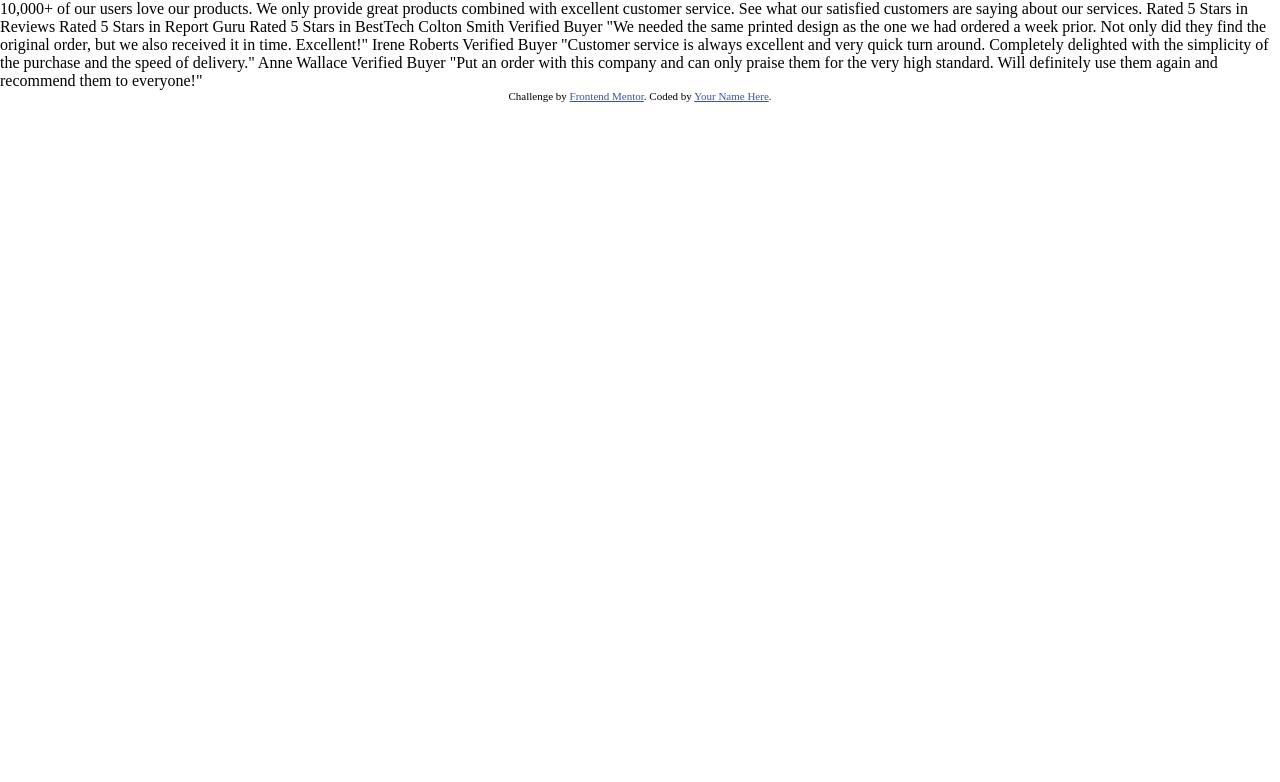
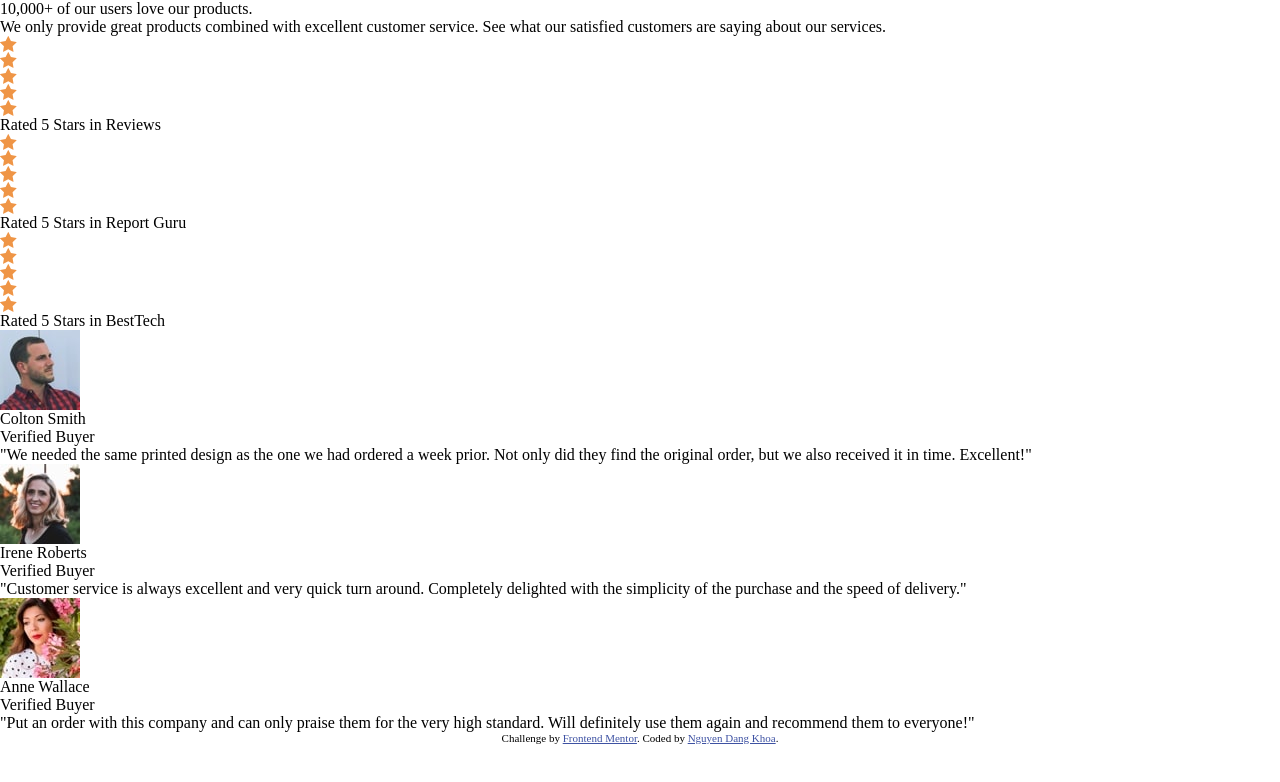
Before and after one commit to dangkhoa1195/social-proof-section, a plain HTML site: page index.html in a window 1280 px wide. Drawn offline with Linux system fonts and the light colour scheme.

Commit message:
update html

```diff
--- a/index.html
+++ b/index.html
@@ -27,23 +27,113 @@
     </style>
   </head>
   <body>
-    10,000+ of our users love our products. We only provide great products
-    combined with excellent customer service. See what our satisfied customers
-    are saying about our services. Rated 5 Stars in Reviews Rated 5 Stars in
-    Report Guru Rated 5 Stars in BestTech Colton Smith Verified Buyer "We needed
-    the same printed design as the one we had ordered a week prior. Not only did
-    they find the original order, but we also received it in time. Excellent!"
-    Irene Roberts Verified Buyer "Customer service is always excellent and very
-    quick turn around. Completely delighted with the simplicity of the purchase
-    and the speed of delivery." Anne Wallace Verified Buyer "Put an order with
-    this company and can only praise them for the very high standard. Will
-    definitely use them again and recommend them to everyone!"
-
+    <main id="main">
+      <section class="social-proof">
+        <div class="social-proof__desc">
+          <h1 class="social-proof__desc-title">
+            10,000+ of our users love our products.
+          </h1>
+          <p class="social-proof__desc-paragraph">
+            We only provide great products combined with excellent customer
+            service. See what our satisfied customers are saying about our
+            services.
+          </p>
+        </div>
+        <div class="social-proof__ratings">
+          <div class="rating">
+            <div class="rating__stars">
+              <img src="./images/icon-star.svg" alt="" />
+              <img src="./images/icon-star.svg" alt="" />
+              <img src="./images/icon-star.svg" alt="" />
+              <img src="./images/icon-star.svg" alt="" />
+              <img src="./images/icon-star.svg" alt="" />
+            </div>
+            <p class="rating__desc">Rated 5 Stars in Reviews</p>
+          </div>
+          <div class="rating">
+            <div class="rating__stars">
+              <img src="./images/icon-star.svg" alt="" />
+              <img src="./images/icon-star.svg" alt="" />
+              <img src="./images/icon-star.svg" alt="" />
+              <img src="./images/icon-star.svg" alt="" />
+              <img src="./images/icon-star.svg" alt="" />
+            </div>
+            <p class="rating__desc">Rated 5 Stars in Report Guru</p>
+          </div>
+          <div class="rating">
+            <div class="rating__stars">
+              <img src="./images/icon-star.svg" alt="" />
+              <img src="./images/icon-star.svg" alt="" />
+              <img src="./images/icon-star.svg" alt="" />
+              <img src="./images/icon-star.svg" alt="" />
+              <img src="./images/icon-star.svg" alt="" />
+            </div>
+            <p class="rating__desc">Rated 5 Stars in BestTech</p>
+          </div>
+        </div>
+        <div class="social-proof__testimonials">
+          <div class="testimonial">
+            <div class="testimonial__header">
+              <img
+                src="./images/image-colton.jpg"
+                alt="Image of Colton Smith"
+                class="testimonial__header-image"
+              />
+              <div class="testimonial__header-info">
+                <p class="info__name">Colton Smith</p>
+                <div class="info_title">Verified Buyer</div>
+              </div>
+            </div>
+            <p class="testimonial__review">
+              "We needed the same printed design as the one we had ordered a
+              week prior. Not only did they find the original order, but we also
+              received it in time. Excellent!"
+            </p>
+          </div>
+          <div class="testimonial">
+            <div class="testimonial__header">
+              <img
+                src="./images/image-irene.jpg"
+                alt="Image of Irene Roberts"
+                class="testimonial__header-image"
+              />
+              <div class="testimonial__header-info">
+                <p class="info__name">Irene Roberts</p>
+                <div class="info_title">Verified Buyer</div>
+              </div>
+            </div>
+            <p class="testimonial__review">
+              "Customer service is always excellent and very quick turn around.
+              Completely delighted with the simplicity of the purchase and the
+              speed of delivery."
+            </p>
+          </div>
+          <div class="testimonial">
+            <div class="testimonial__header">
+              <img
+                src="./images/image-anne.jpg"
+                alt="Image of Anne Wallace"
+                class="testimonial__header-image"
+              />
+              <div class="testimonial__header-info">
+                <p class="info__name">Anne Wallace</p>
+                <div class="info_title">Verified Buyer</div>
+              </div>
+            </div>
+            <p class="testimonial__review">
+              "Put an order with this company and can only praise them for the
+              very high standard. Will definitely use them again and recommend
+              them to everyone!"
+            </p>
+          </div>
+        </div>
+      </section>
+    </main>
     <footer class="attribution">
       Challenge by
       <a href="https://www.frontendmentor.io?ref=challenge" target="_blank"
         >Frontend Mentor</a
-      >. Coded by <a href="#">Your Name Here</a>.
+      >. Coded by <a href="#">Nguyen Dang Khoa</a>.
     </footer>
   </body>
 </html>
```
